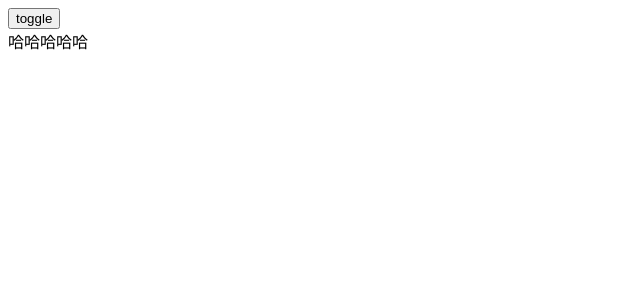
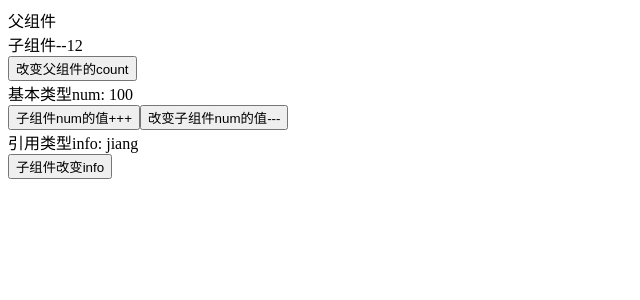
Before and after one commit to susu0628/vue3-study, a Vue app: page / in a window 1280 px wide. Shown: the top 300 px of the page, without its empty margins (0-640 px from the left). Built offline with nearby package versions, Linux system fonts and the light colour scheme.

Commit message:
vue3 setup

```diff
--- /dev/null
+++ b/src/components/compositionApi/setupChild.vue
@@ -0,0 +1,42 @@
+<template>
+  <div>子组件--{{ count }}</div>
+  <button @click="changeParentCount">改变父组件的count</button>
+  <div>基本类型num: {{ num }}</div>
+  <button @click="increment">子组件num的值+++</button>
+  <button @click="decrement">改变子组件num的值---</button>
+  <div>引用类型info: {{ info.name }}</div>
+  <button @click="changeInfo">子组件改变info</button>
+</template>
+<script>
+// 基本数据类型使用ref  引用类型使用reactive
+import { ref, reactive } from "vue";
+export default {
+  name: "SetupChild",
+  props: ["message", "count"],
+  emits: ["changeCount"],
+  setup(props, { emit }) {
+    let num = ref(100);
+    let info = reactive({ name: "jiang" });
+    const decrement = () => {
+      num.value--;
+    };
+    const increment = () => {
+      num.value++;
+    };
+    const changeParentCount = () => {
+      emit("changeCount");
+    };
+    const changeInfo = () => {
+      info.name = props.message;
+    };
+    return {
+      num,
+      info,
+      changeParentCount,
+      changeInfo,
+      decrement,
+      increment,
+    };
+  },
+};
+</script>
--- /dev/null
+++ b/src/components/compositionApi/setupParent.vue
@@ -0,0 +1,25 @@
+<template>
+  <div>父组件</div>
+  <setup-child :message="message" :count="count" @changeCount="changeCount" />
+</template>
+<script>
+import SetupChild from "./setupChild";
+export default {
+  name: "SetupParent",
+  components: {
+    SetupChild,
+  },
+  data() {
+    return {
+      message: "hello",
+      count: 12,
+    };
+  },
+  methods: {
+    changeCount() {
+      this.count++;
+      console.log(this.count);
+    },
+  },
+};
+</script>
--- a/src/main.js
+++ b/src/main.js
@@ -1,4 +1,4 @@
 import { createApp } from "vue";
-import App from "./components/transition/animation";
+import App from "./components/compositionApi/setupParent";
 
 createApp(App).mount("#app");
```
